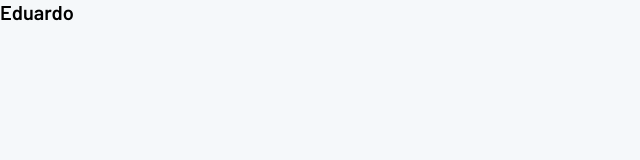
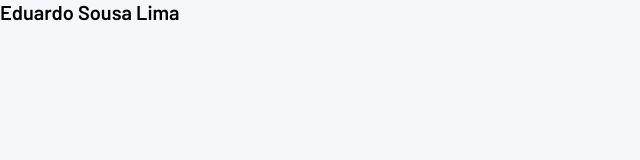
Before and after one commit to sleduardo20/traveler-dashboard, a Next.js app: page / in a window 1280 px wide. Shown: the top 160 px of the page, without its empty margins (0-640 px from the left). Built offline with nearby package versions, Linux system fonts and the light colour scheme.

Commit message:
🏭 config pretier and rename components

```diff
--- a/prettier.config.js
+++ b/prettier.config.js
@@ -1,5 +1,4 @@
 module.exports = {
-  semi: true,
   singleQuote: true,
   trailingComma: 'all',
   arrowParens: 'avoid',
--- a/src/pages/index.tsx
+++ b/src/pages/index.tsx
@@ -1,7 +1,7 @@
 export default function Home() {
   return (
     <main>
-      <h1>Eduardo</h1>
+      <h1>Eduardo Sousa Lima</h1>
     </main>
   );
 }
--- a/src/presentation/components/checkbox/Checkbox.tsx
+++ b/src/presentation/components/Checkbox/Checkbox.tsx
@@ -1,6 +1,5 @@
 import { useFormContext } from 'react-hook-form';
 import { FaCheck } from 'react-icons/fa';
-import { useRef } from 'react';
 import { styled } from '../../styles';
 
 interface InputCheckboxProps {
```
Also changed, not shown: .eslintrc.json, src/presentation/components/Buttons/CommonButton.tsx (renamed from src/presentation/components/buttons/CommonButton.tsx), src/presentation/components/Buttons/index.ts (renamed from src/presentation/components/buttons/index.ts), src/presentation/components/Checkbox/index.ts (renamed from src/presentation/components/checkbox/index.ts), src/presentation/components/FormAlert/FormAlert.tsx (renamed from src/presentation/components/formAlert/FormAlert.tsx), src/presentation/components/FormAlert/index.ts (renamed from src/presentation/components/formAlert/index.ts), src/presentation/components/Input/InputSingIn.tsx (renamed from src/presentation/components/input/InputSingIn.tsx), src/presentation/components/Input/index.ts (renamed from src/presentation/components/input/index.ts), 1 other file (tests, documents, lock files or other folders).
